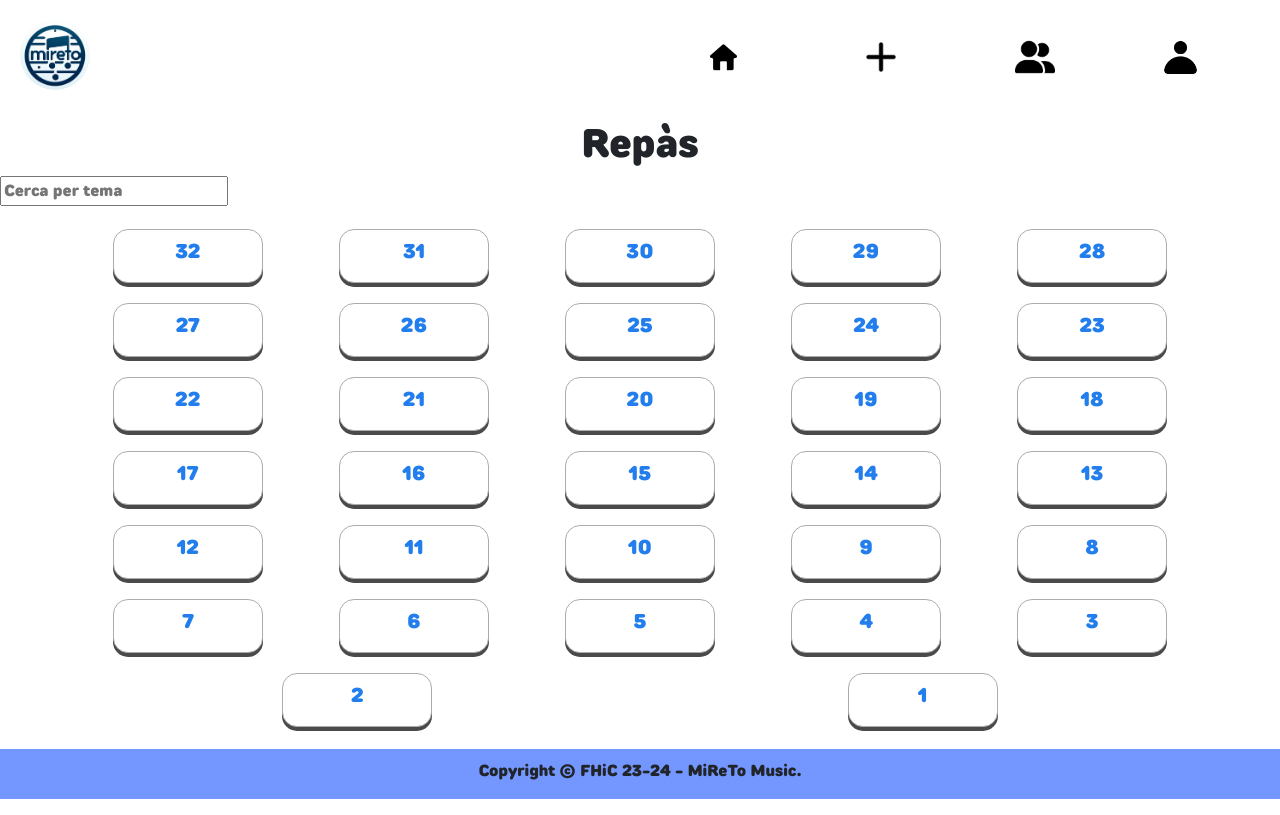
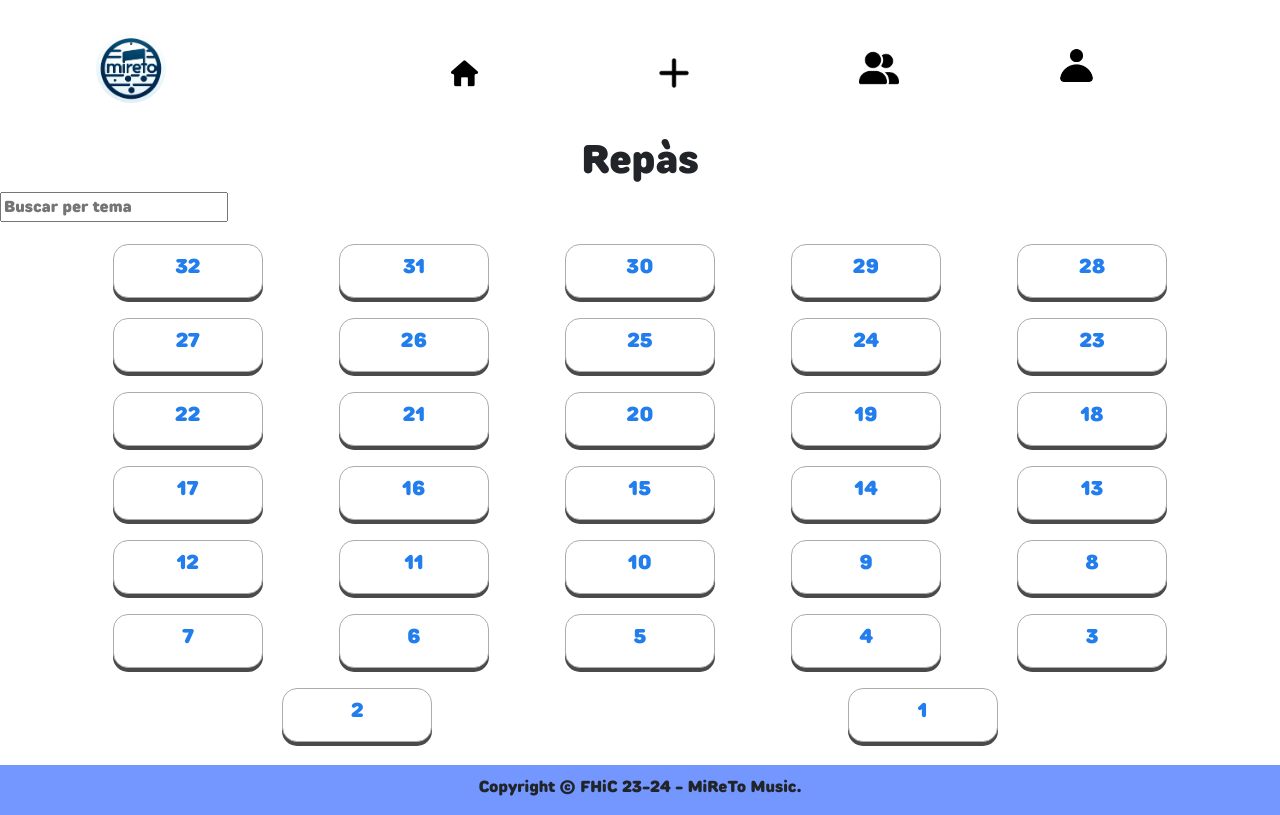
Before and after one commit to PracticasFHiC23-24/p4-af5, a plain HTML site: page repaso.html in a window 1280 px wide. Drawn offline with nearby package versions, Linux system fonts and the light colour scheme.

Commit message:
Update repaso.html

```diff
--- a/repaso.html
+++ b/repaso.html
@@ -13,32 +13,43 @@ BmE4kWBq78iYhFldvKuhfTAU6auU8tT94WrHftjDbrCEXSU1oBoqyl2QvZ6jIW3" crossorigin="an
 
 <body>
 
-    <header>
-
-      <img class="image" src="images/wesicpfp.png" alt="Wesic logo" height="70">
-
-      <ul id="outer">
-        <li><a href="index.html" class="choosen" title="Inicio"><img class="thumbnail" src="images/home.png"
-              alt="Pàgina d'Inici" height="50"></a></li>
-        <li><a href="proyecto.html" title="Conoce nuestro proyecto"><img class="thumbnail" src="images/add.webp"
-              alt="Nous Cursos" height="50"></a></li>
-        <li><a href="nosotros.html" title="Página para contacto"><img class="thumbnail" src="images/social.png"
-              alt="Apartat Social" height="40"></a></li>
-        <li><a href="contacto.html" title="Contacta con nosotros"><img class="thumbnail" src="images/profile.webp"
-              alt="Perfil Personal" height="35"></a></li>
-      </ul>
-
-
-
+    <header class="row align-items-center justify-content-md-center">
+        <div class="col-auto">
+            <img class="image d-none d-lg-block" src="images/wesicpfp.png" alt="Wesic logo" height="70">
+        </div>
+        <div class="col">
+            <ul id="outer" class="list-unstyled d-flex flex-wrap justify-content-center justify-content-sm-center justify-content-md-center justify-content-lg-end">
+                <li class="col-auto">
+                    <a href="index.html" class="choosen" title="Inicio">
+                        <img class="thumbnail mx-md-5 mx-sm-4 mx-3" src="images/home.png" alt="Pàgina d'Inici" height="50">
+                    </a>
+                </li>
+                <li class="col-auto">
+                    <a href="proyecto.html" title="Conoce nuestro proyecto">
+                        <img class="thumbnail mx-md-5 mx-sm-4 mx-3" src="images/add.webp" alt="Nous Cursos" height="50">
+                    </a>
+                </li>
+                <li class="col-auto">
+                    <a href="nosotros.html" title="Página para contacto">
+                        <img class="thumbnail mx-md-5 mx-sm-4 mx-3" src="images/social.png" alt="Apartat Social" height="40">
+                    </a>
+                </li>
+                <li class="col-auto">
+                    <a href="contacto.html" title="Contacta con nosotros">
+                        <img class="thumbnail mx-md-5 mx-sm-4 mx-3" src="images/profile.webp" alt="Perfil Personal" height="35">
+                    </a>
+                </li>
+            </ul>
+        </div>
     </header>
 
     <main>
         <div class="title">
             <h1>Repàs</h1>
         </div>
-        <div>
-            <div class="search_bar">
-                <input id="search" type="search" placeholder="Cerca per tema" />
+        <div class="search__search__container">
+            <div class="search__container">
+                <input class="search__input" type="text" placeholder="Buscar per tema">
             </div>
         </div>
 
```
